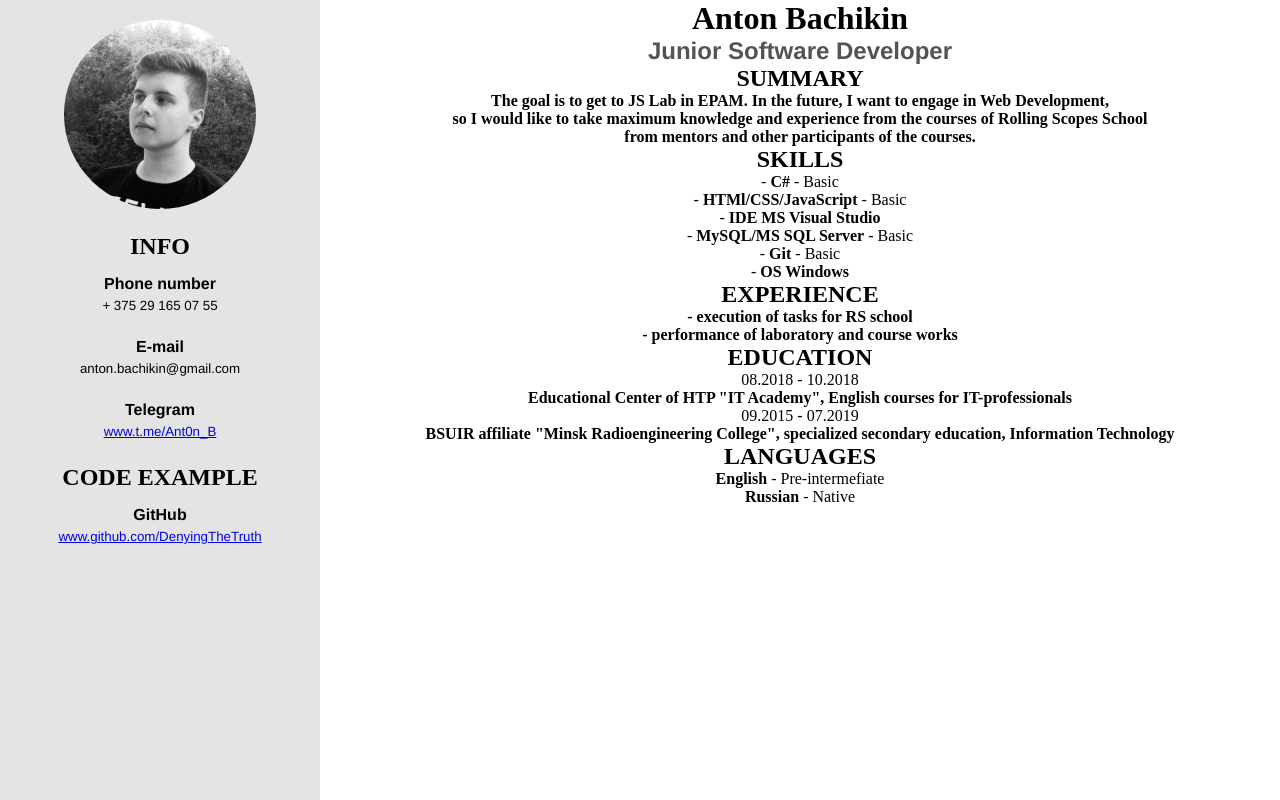
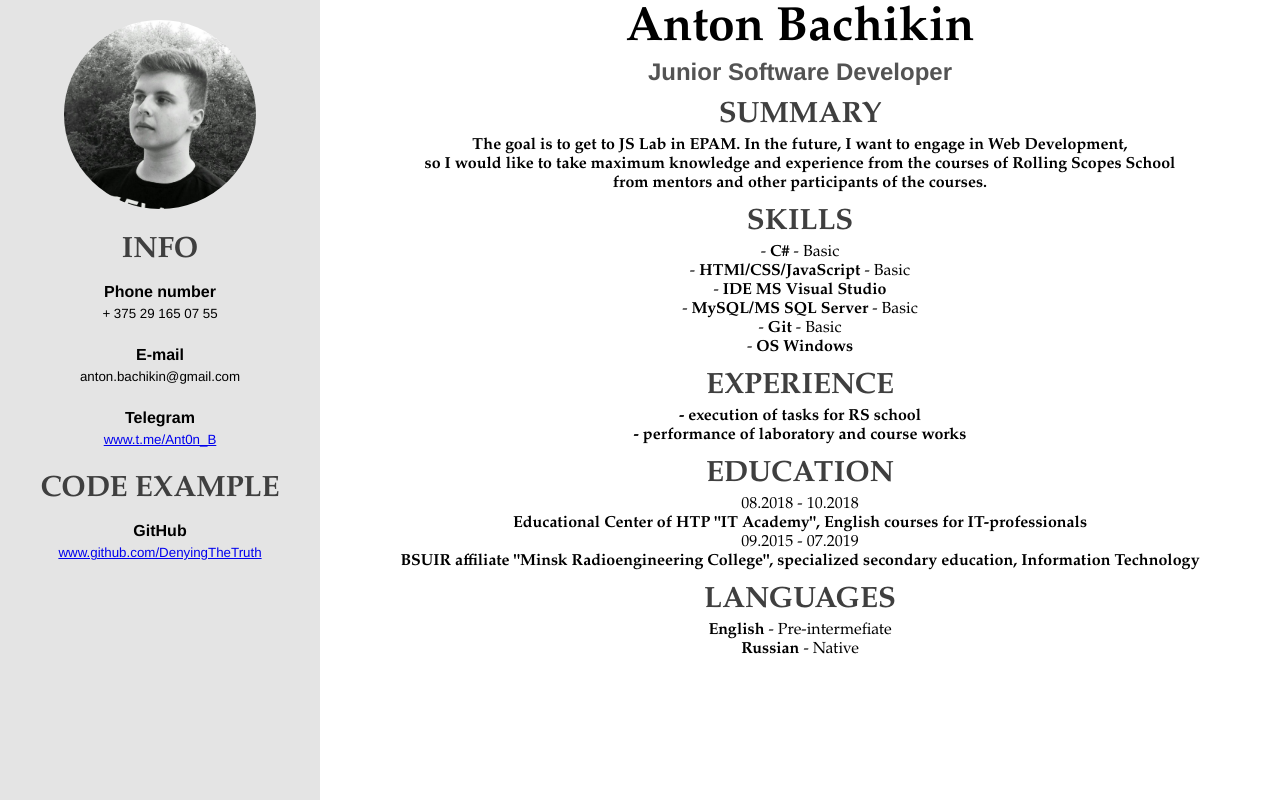
Before and after one commit to DenyingTheTruth/rsschool-codejam1-cv, a plain HTML site: page index.html in a window 1280 px wide. Drawn offline with Linux system fonts and the light colour scheme.

Commit message:
Feat: added styles to the headings and paragraphs of the main content

```diff
--- a/styles/style.css
+++ b/styles/style.css
@@ -60,3 +60,29 @@
 	font-weight: bold;
 	color: rgb(83, 83, 83);
 }
+
+h1 {
+	font-family: "Garamond", "Tahoma", fantasy;
+	font-size: 36pt;
+	font-weight: 900;
+}
+
+h2 {
+	font-family: "Garamond", "Tahoma", fantasy;
+	font-size: 22pt;
+	font-weight: bold;
+	color: rgb(63, 63, 63);
+}
+
+.main h2 {
+	margin-top: 12px;
+	margin-bottom: 3px;
+	text-align: center;
+}
+
+.main p {
+	font-family: "Garamond", "Tahoma", sans-serif;
+	font-size: 12pt;
+	font-weight: normal;
+	text-align: center;
+}
```
